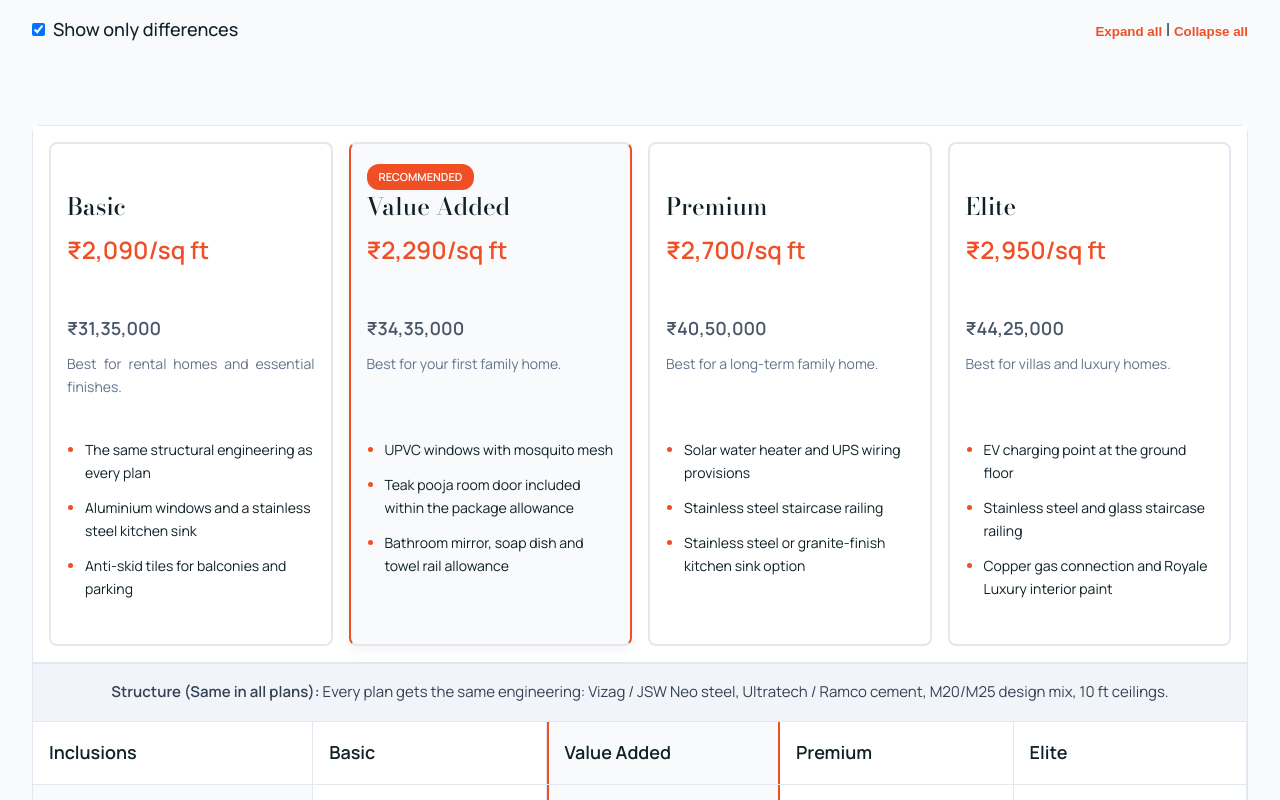
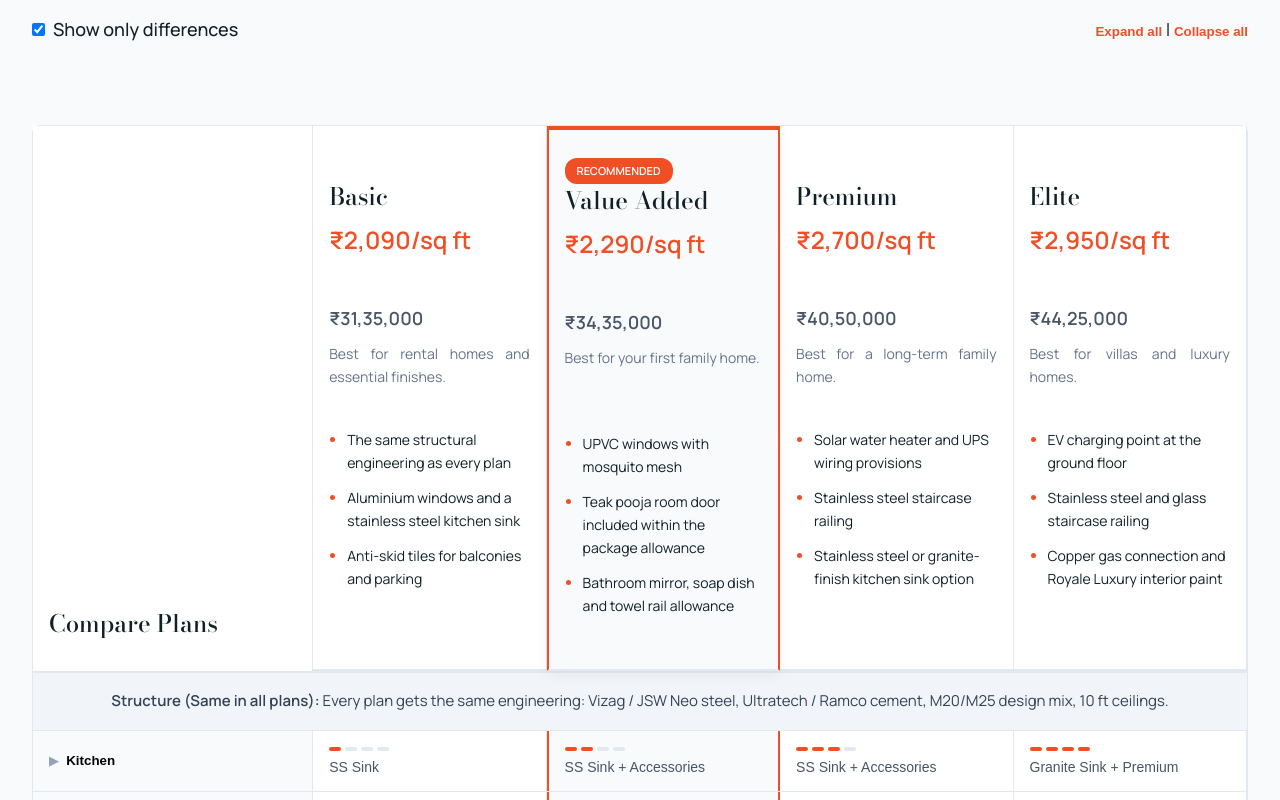
Before and after one commit to Vikram-Pagadala/Suci-Condtructions, a Next.js app: page /pricing in a window 1280 px wide. Shown: the part 1280-2080 px from the top of the page. Built offline with nearby package versions, Linux system fonts and the light colour scheme.

Commit message:
Merge plan cards directly into comparison table headers for perfect alignment

```diff
--- a/src/components/PricingTable/PricingTable.module.css
+++ b/src/components/PricingTable/PricingTable.module.css
@@ -183,18 +183,32 @@
 }
 
 .colPlanCell { border-right: 1px solid #e2e8f0; }
-.planCards { display: grid; grid-template-columns: repeat(4, minmax(0, 1fr)); gap: 16px; padding: 16px; }
-.colPlanHead { border: 2px solid #e2e8f0; border-radius: 8px; }
+
+.planCardsRow {
+  background: white;
+}
+
+.colPlanHead {
+  min-width: 0;
+  padding: 24px 16px;
+  display: flex;
+  flex-direction: column;
+  position: relative;
+  border-right: 1px solid #e2e8f0;
+  border-bottom: 2px solid #e2e8f0;
+}
+
 .colPlanHead h3 { font-size: 24px; min-height: 30px; }
 .badgeSlot { min-height: 32px; }
 .benefits { padding-left: 18px; margin: 16px 0; flex: 1; font-size: 14px; }
 .benefits li { margin-bottom: 12px; }
 .benefits li::marker { color: var(--color-aged-brass); }
 
-.colRecommended {
+.colRecommendedHead {
   background: #f8fafc;
   border-left: 2px solid var(--color-aged-brass);
   border-right: 2px solid var(--color-aged-brass);
+  border-top: 4px solid var(--color-aged-brass);
   box-shadow: 0 4px 12px rgba(0,0,0,0.05);
   z-index: 5;
 }
@@ -264,7 +278,7 @@
   text-decoration: none;
 }
 
-.trustStrip {
+.trustStripRow {
   padding: 16px;
   background: #f1f5f9;
   text-align: center;
@@ -394,8 +408,7 @@
 }
 
 @media (max-width: 1023px) {
-  .comparisonHeader { display: none; }
-  .planCards { grid-template-columns: repeat(2, minmax(0, 1fr)); }
+  /* On tablet, the cards just flow naturally in the 2-column grid defined by .row */
   .row, .rowContent { grid-template-columns: repeat(2, minmax(0, 1fr)); }
   .colFeatureHead, .colFeatureCell { grid-column: 1 / -1; border-bottom: 1px solid #e2e8f0; }
   .colPlanCell::before { content: attr(data-plan); font-weight: 600; margin-bottom: 8px; }
@@ -403,8 +416,8 @@
 
 @media (max-width: 599px) {
   .areaInputSection, .findPlanSection { padding: 20px; }
-  .planCards, .row, .rowContent { grid-template-columns: minmax(0, 1fr); }
-  .colPlanHead { padding: 24px; }
+  .row, .rowContent { grid-template-columns: minmax(0, 1fr); }
+  .colPlanHead { padding: 24px; border-right: none; }
   .priceSqft, .priceTotal, .planType { min-height: 0; }
   .priceTotal:empty { display: none; }
   .chip { max-width: 100%; text-align: left; }
--- a/src/components/PricingTable/PricingTable.tsx
+++ b/src/components/PricingTable/PricingTable.tsx
@@ -188,9 +188,14 @@ export default function PricingTable() {
       <div className={styles.tableContainer}>
         {/* Plan cards */}
         <div className={styles.stickyHeader}>
-          <div className={styles.planCards}>
+          <div className={`${styles.row} ${styles.planCardsRow}`}>
+            <div className={styles.colFeatureHead} style={{ borderBottom: "none" }}>
+              <div style={{ height: "100%", display: "flex", alignItems: "flex-end", paddingBottom: "16px" }}>
+                <h3 style={{ fontSize: "24px", color: "var(--color-deccan-slate)" }}>Compare Plans</h3>
+              </div>
+            </div>
             {plans.map((p) => (
-              <div key={p.id} className={`${styles.colPlanHead} ${p.id === "value-added" ? styles.colRecommended : ""}`}>
+              <div key={p.id} className={`${styles.colPlanHead} ${p.id === "value-added" ? styles.colRecommendedHead : ""}`}>
                 <div className={styles.badgeSlot}>{p.id === "value-added" && <span className={styles.ribbon}>Recommended</span>}</div>
                 <h3>{p.name}</h3>
                 <div className={styles.priceSqft}>
@@ -206,20 +211,10 @@ export default function PricingTable() {
           </div>
         </div>
 
-        {/* Trust strip for Structure */}
-        <div className={styles.trustStrip}>
-          <strong>Structure (Same in all plans):</strong> Every plan gets the same engineering: Vizag / JSW Neo steel, Ultratech / Ramco cement, M20/M25 design mix, 10 ft ceilings.
-        </div>
-
-        {/* Categories */}
         <div className={styles.tableBody}>
-          <div className={`${styles.row} ${styles.comparisonHeader}`}>
-            <div className={styles.colFeatureHead}>Inclusions</div>
-            {plans.map(p => (
-              <div key={p.id} className={`${styles.colPlanCell} ${p.id === "value-added" ? styles.colRecommendedCell : ""}`}>
-                {p.name}
-              </div>
-            ))}
+          {/* Trust strip as a full-width row inside the table */}
+          <div className={styles.trustStripRow}>
+            <strong>Structure (Same in all plans):</strong> Every plan gets the same engineering: Vizag / JSW Neo steel, Ultratech / Ramco cement, M20/M25 design mix, 10 ft ceilings.
           </div>
           {categories.map(cat => {
             const isOpen = openCategories[cat];
```
